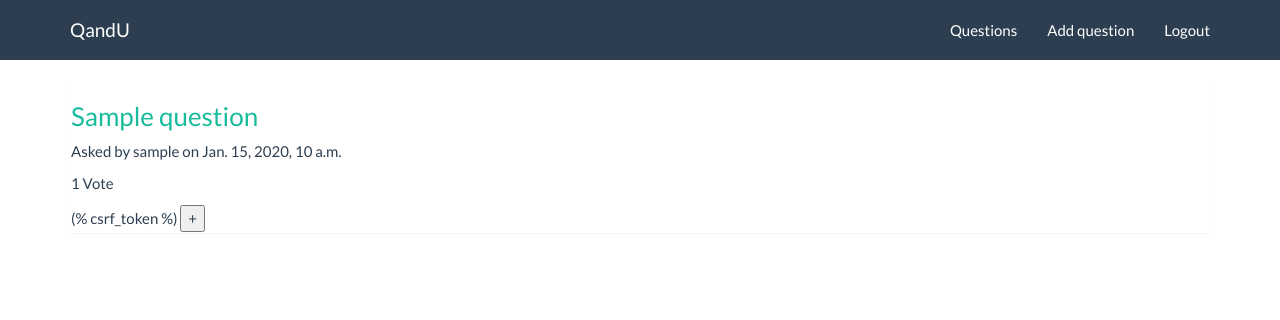
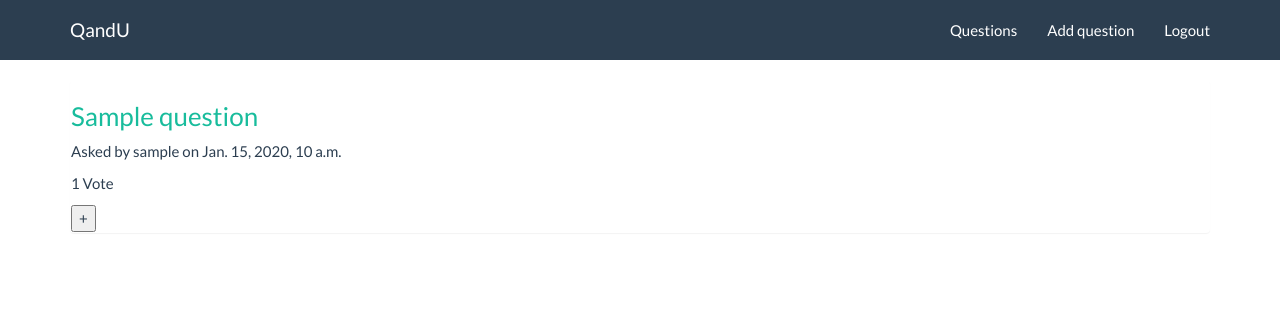
Before and after one commit to ilee304/qandu_app, a Django app: page /question/ in a window 1280 px wide. Shown: the top 320 px of the page. Run offline with Django 3.2, Linux system fonts and the light colour scheme; a user stored in the database is signed in; tables that the repository leaves empty hold one stand-in row (values such as "Sample post"); parts of the project's set-up code (start-up, migrations or seed data) failed here and were passed over; some libraries are stand-ins or nearby versions.

Commit message:
Add question voting

```diff
--- a/core/views.py
+++ b/core/views.py
@@ -112,7 +112,7 @@ class VoteFormView(FormView):
     user = self.request.user
     question = Question.objects.get(pk=form.data["question"])
     prev_votes = Vote.objects.filter(user=user, question=question)
-    has_voted = (prev_votes_count()>0)
+    has_voted = (prev_votes.count()>0)
     if not has_voted:
       Vote.objects.create(user=user, question=question)
     else:
--- a/templates/question/question_list.html
+++ b/templates/question/question_list.html
@@ -6,7 +6,7 @@
   <p>Asked by {{question.user.username}} on {{question.created_at }}</p>
   <p>{{ question.vote_set.all.count }} Vote{{ question.vote_set.all.count|pluralize }}</p>
   <form method="post" action="{% url 'vote' %}">
-    (% csrf_token %)
+    {% csrf_token %}
     <input type="hidden" name="question" value="{{ question.id }}" />
     <input type="hidden" name="user" value="{{ user.id }}" />
     <button>+</button>
```
